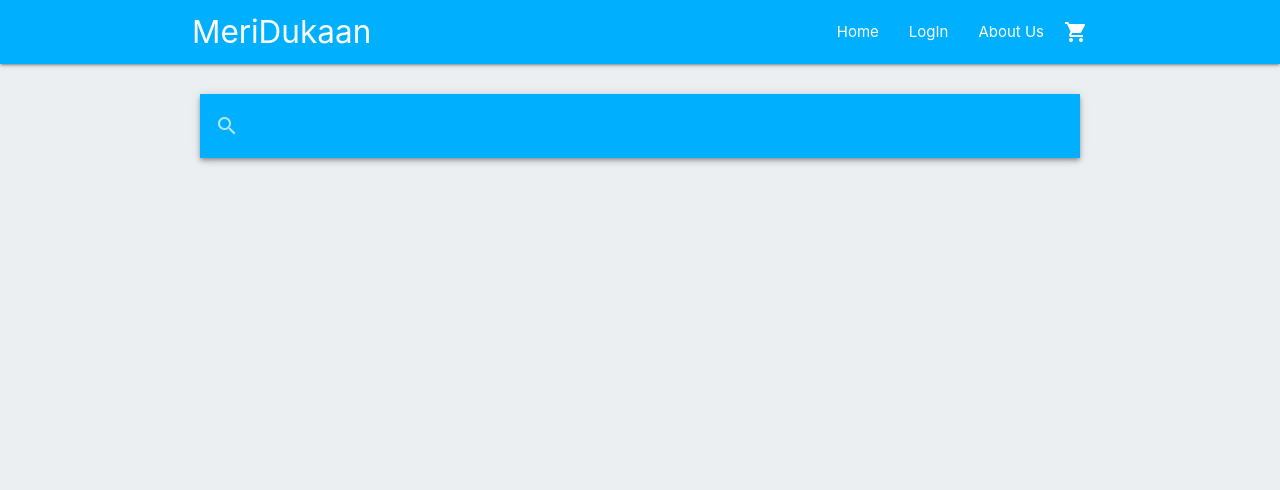
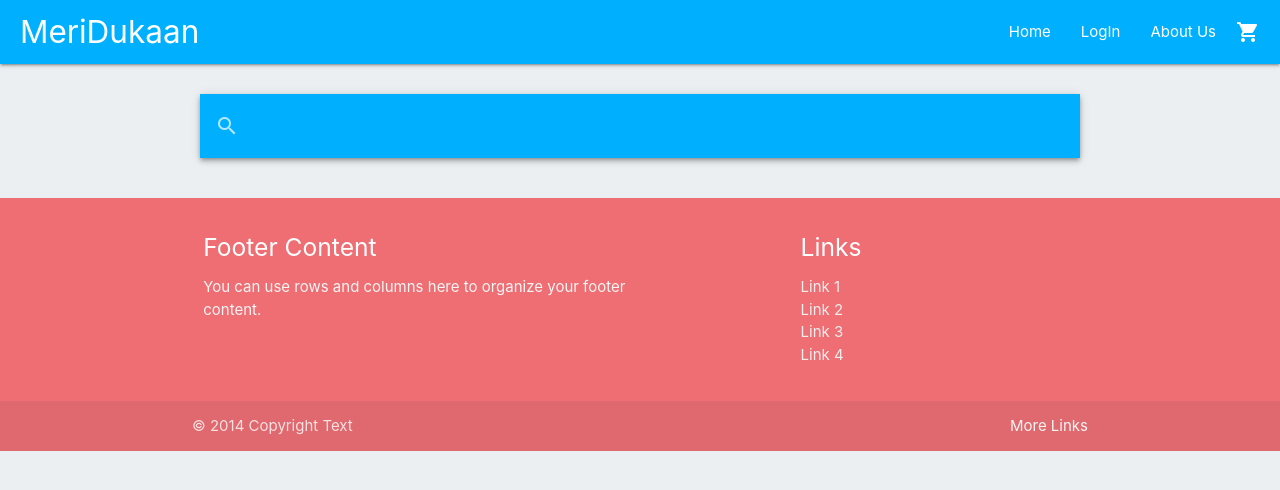
Before and after one commit to shreyashsrivastava/Ecommerce-App, a Django app: page / in a window 1280 px wide. Shown: the top 490 px of the page. Run offline with Django 3.2, Linux system fonts and the light colour scheme; data that the repository does not hold is empty.

Commit message:
setup template for cart, checkout

```diff
--- a/meridukaan/static/meridukaan/style.css
+++ b/meridukaan/static/meridukaan/style.css
@@ -3,6 +3,9 @@ body{
 }
 
 nav{
+    background-color: #00b0ff;
+}
+footer{
     background-color: #00b0ff;
 }
 /* a{
@@ -22,6 +25,11 @@ nav{
   -webkit-filter: brightness(70%);
 } */
 
+#nav-header{
+    margin-left: 20px;
+    margin-right: 20px;
+}
+
 #search{
     margin-top: 15px;
 }
@@ -39,3 +47,11 @@ nav{
     float: right;
     padding-left: 5px;
 }
+
+#cardid{
+    height: 450px;
+}
+
+#cart-card{
+    margin-top: 5%;
+}
--- a/meridukaan/templates/meridukaan/base.html
+++ b/meridukaan/templates/meridukaan/base.html
@@ -1,5 +1,4 @@
 {% load static %}
-
 <!DOCTYPE html>
 <html lang="en">
 <head>
@@ -14,11 +13,11 @@
 </head>
 <body>
 
-    <nav id='nav-header'>
-        <div class="nav-wrapper container">
-          <a href="#!" class="brand-logo">MeriDukaan</a>
+    <nav>
+        <div class="nav-wrapper" id='nav-header'>
+          <a href="{% url 'meridukaan:home' %}" class="brand-logo">MeriDukaan</a>
           <a href="#" data-target="mobile-demo" class="sidenav-trigger"><i class="material-icons">menu</i></a>
-          <a href="/" id="cart-icon"><i class="material-icons">shopping_cart</i></a>
+          <a href="{% url 'meridukaan:cart' %}" id="cart-icon"><i class="material-icons hoverable">shopping_cart</i></a>
           <ul class="right hide-on-med-and-down">
             <li><a href="/">Home</a></li>
             <li><a href="/">LogIn</a></li>
@@ -31,57 +30,43 @@
     <ul class="sidenav left" id="mobile-demo">
         <li><a href="/"><h3>Categories</h3></a></li>
         <hr>
-        <li><a href="/">Electronics</a></li>
+        {% for pc in product_list %}
+        <li><a href="/">{{ pc.product_category }}</a></li>
         <li><div class="divider"></div></li><br>
-        <li><a href="/">Computer & Accessories</a></li>
-        <li><div class="divider"></div></li><br>
-        <li><a href="/">Book</a></li>
-        <li><div class="divider"></div></li><br>
+        {% endfor %}
         <li><a href="/">Home</a></li>
         <li><a href="/">LogIn</a></li>
         <li><a href="/">About Us</a></li>
     </ul>
 
-    <div id='search' class="row">
-      <div class="col m12 s12 l12">
-        <nav class="container z-depth-2" id="search">
-          <div class="nav-wrapper">
-            <form>
-              <div class="input-field">
-                <input id="search" type="search" required>
-                <label class="label-icon" for="search"><i class="material-icons">search</i></label>
-                <i class="material-icons">close</i>
-              </div>
-            </form>
+    {% block content %}
+    {% endblock %}
+
+    <footer class="page-footer">
+      <div class="container">
+        <div class="row">
+          <div class="col l6 s12">
+            <h5 class="white-text">Footer Content</h5>
+            <p class="grey-text text-lighten-4">You can use rows and columns here to organize your footer content.</p>
           </div>
-        </nav>
-      </div>
-    </div>
-
-    <div id='card' class="row container">
-
-      {% for p in product_list %}
-
-      <div class="col l4 m6 s12">
-        <div class="card z-depth-3">
-          <div class="card-image">
-            <img src="{{ p.product_image.url }}" id="pimage">
-            <span class="card-title">{{p.product_name}}</span>
-            <a class="btn-floating halfway-fab waves-effect waves-light blue-grey z-depth-5"><i class="material-icons">add_shopping_cart</i></a>
-          </div>
-          <div class="card-content">
-            <p>
-              <h5>{{ p.product_category }}</h5>
-              {{p.product_description}}
-            </p>
+          <div class="col l4 offset-l2 s12">
+            <h5 class="white-text">Links</h5>
+            <ul>
+              <li><a class="grey-text text-lighten-3" href="#!">Link 1</a></li>
+              <li><a class="grey-text text-lighten-3" href="#!">Link 2</a></li>
+              <li><a class="grey-text text-lighten-3" href="#!">Link 3</a></li>
+              <li><a class="grey-text text-lighten-3" href="#!">Link 4</a></li>
+            </ul>
           </div>
         </div>
       </div>
-
-      {% endfor %}
-
-    </div>
-
+      <div class="footer-copyright">
+        <div class="container">
+        © 2014 Copyright Text
+        <a class="grey-text text-lighten-4 right" href="#!">More Links</a>
+        </div>
+      </div>
+    </footer>
 
 
     <!-- Compiled and minified JavaScript -->
--- /dev/null
+++ b/meridukaan/templates/meridukaan/home.html
@@ -0,0 +1,52 @@
+{% extends "meridukaan/base.html" %}
+{% load static %}
+{% block content %}
+
+<div id='search' class="row">
+    <div class="col m12 s12 l12">
+      <nav class="container z-depth-2" id="search">
+        <div class="nav-wrapper">
+          <form>
+            <div class="input-field">
+              <input id="search" type="search" required >
+              <label class="label-icon" for="search"><i class="material-icons">search</i></label>
+              <i class="material-icons">close</i>
+            </div>
+          </form>
+        </div>
+      </nav>
+    </div>
+  </div>
+
+  <div id='card' class="row container">
+
+    {% for p in product_list %}
+
+    <div class="col l4 m6 s12">
+      <div class="card z-depth-3" id='cardid'>
+        <div class="card-image">
+          <img src="{{ p.product_image.url }}" id="pimage">
+          <a class="btn-floating halfway-fab waves-effect waves-light blue-grey z-depth-5"><i class="material-icons">add_shopping_cart</i></a>
+        </div>
+        <div class="card-content">
+          <div class="row">
+            <div class="col l6 s6 m6">
+              <h5>{{p.product_name}}</h5>
+            </div>
+            <div class="col l6 s6 m6">
+              <div class="right-align" style="float: right;"><h5>Rs. {{ p.product_price }}</h5></div>
+            </div>
+          </div>
+          <div class="row">
+            <div class="col l12 s12 m12">
+              {{p.product_description}}
+            </div>
+          </div>
+        </div>
+      </div>
+    </div>
+
+    {% endfor %}
+
+  </div>
+{% endblock %}
--- a/meridukaan/urls.py
+++ b/meridukaan/urls.py
@@ -1,7 +1,10 @@
 from django.urls import path
-from .views import productlist
+from .views import productlist, cart
+from . import views
 
 app_name = 'meridukaan'
 urlpatterns = [
-    path('', productlist.as_view()),
+    path('', productlist.as_view(), name='home'),
+    path('cart', views.cart, name='cart'),
+    path('checkout', views.checkout, name='checkout'),
 ]
--- a/meridukaan/views.py
+++ b/meridukaan/views.py
@@ -6,4 +6,10 @@ from .models import product
 class productlist(ListView):
     model = product
     context_object_name = 'product_list'
-    template_name = 'meridukaan/base.html'
+    template_name = 'meridukaan/home.html'
+
+def cart(request):
+    return render(request, 'meridukaan/cart.html')
+
+def checkout(request):
+    return render(request, 'meridukaan/checkout.html')
```
Also changed, not shown: meridukaan/templates/meridukaan/cart.html (added, +30 -0 lines), meridukaan/templates/meridukaan/checkout.html (added, +30 -0 lines).
